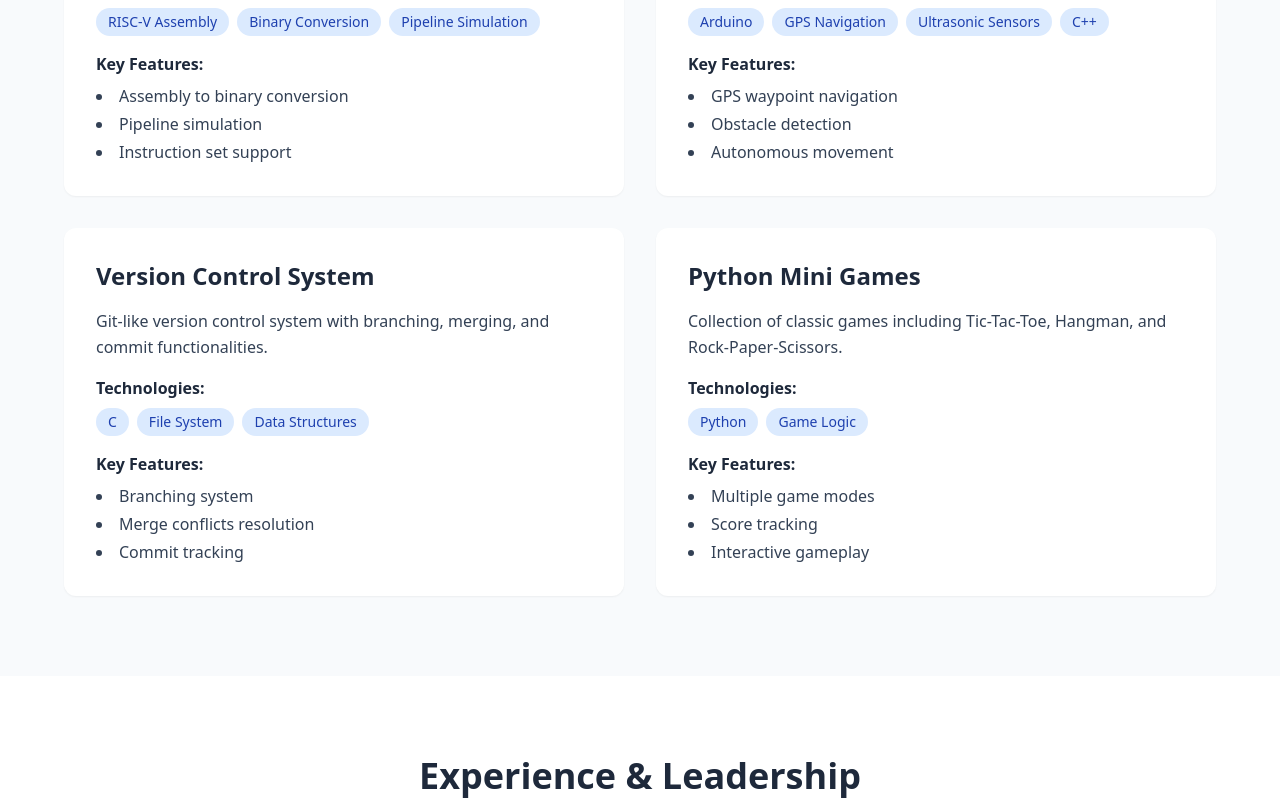
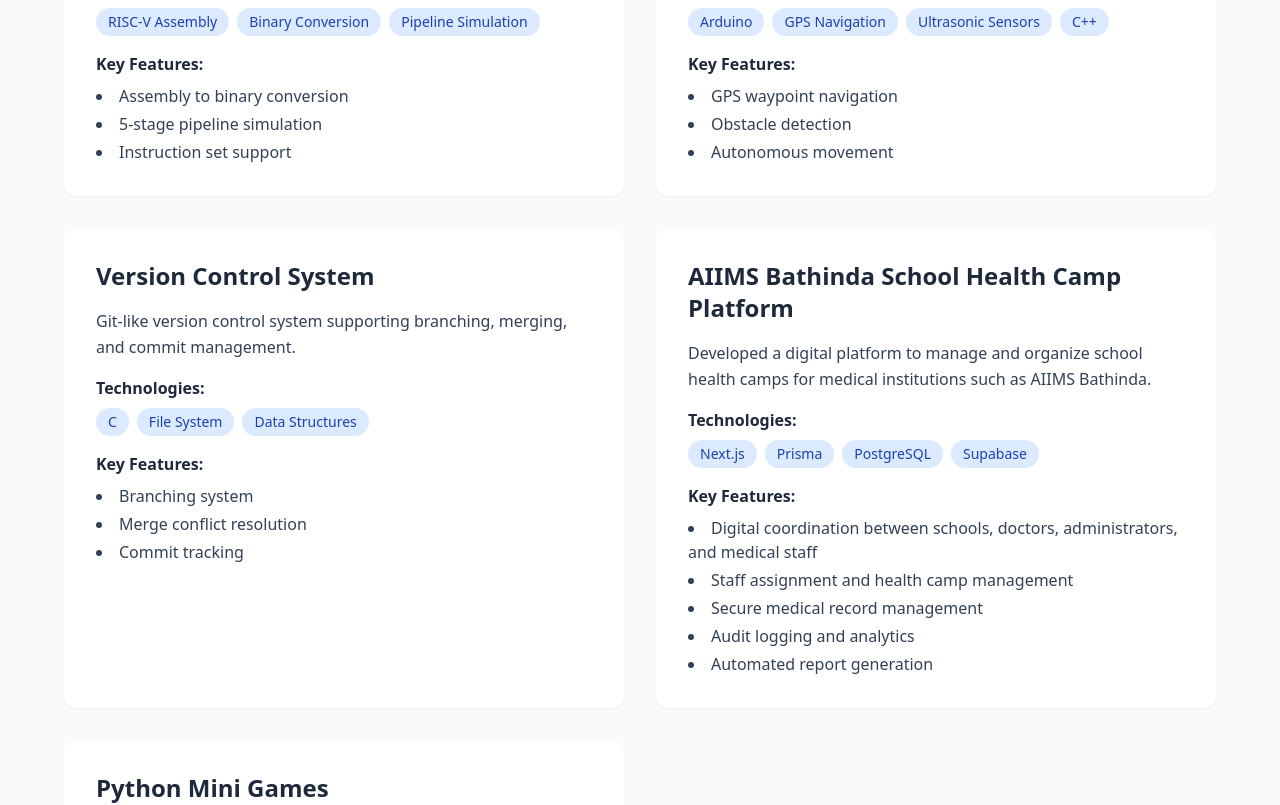
Before and after one commit to Prerna24122005/prerna-portfolio, a React (Vite) app: page / in a window 1280 px wide. Shown: the part 2208-3013 px from the top of the page. Built offline with nearby package versions, Linux system fonts and the light colour scheme.

Commit message:
Update Projects.tsx

```diff
--- a/src/components/Projects.tsx
+++ b/src/components/Projects.tsx
@@ -1,29 +1,82 @@
-
 const Projects = () => {
   const projects = [
     {
       title: "RISC-V Assembler",
-      description: "Converts RISC-V assembly to binary, simulates pipelining with comprehensive instruction support.",
-      technologies: ["RISC-V Assembly", "Binary Conversion", "Pipeline Simulation"],
-      features: ["Assembly to binary conversion", "Pipeline simulation", "Instruction set support"]
+      description:
+        "Converts RISC-V assembly to binary and simulates a 5-stage instruction pipeline with comprehensive instruction support.",
+      technologies: [
+        "RISC-V Assembly",
+        "Binary Conversion",
+        "Pipeline Simulation"
+      ],
+      features: [
+        "Assembly to binary conversion",
+        "5-stage pipeline simulation",
+        "Instruction set support"
+      ]
     },
     {
       title: "Rover Bot (GPS)",
-      description: "Autonomous rover that moves to GPS waypoints with obstacle detection using ultrasonic sensors.",
-      technologies: ["Arduino", "GPS Navigation", "Ultrasonic Sensors", "C++"],
-      features: ["GPS waypoint navigation", "Obstacle detection", "Autonomous movement"]
+      description:
+        "Autonomous rover that moves to GPS waypoints with obstacle detection using ultrasonic sensors.",
+      technologies: [
+        "Arduino",
+        "GPS Navigation",
+        "Ultrasonic Sensors",
+        "C++"
+      ],
+      features: [
+        "GPS waypoint navigation",
+        "Obstacle detection",
+        "Autonomous movement"
+      ]
     },
     {
       title: "Version Control System",
-      description: "Git-like version control system with branching, merging, and commit functionalities.",
-      technologies: ["C", "File System", "Data Structures"],
-      features: ["Branching system", "Merge conflicts resolution", "Commit tracking"]
+      description:
+        "Git-like version control system supporting branching, merging, and commit management.",
+      technologies: [
+        "C",
+        "File System",
+        "Data Structures"
+      ],
+      features: [
+        "Branching system",
+        "Merge conflict resolution",
+        "Commit tracking"
+      ]
+    },
+    {
+      title: "AIIMS Bathinda School Health Camp Platform",
+      description:
+        "Developed a digital platform to manage and organize school health camps for medical institutions such as AIIMS Bathinda.",
+      technologies: [
+        "Next.js",
+        "Prisma",
+        "PostgreSQL",
+        "Supabase"
+      ],
+      features: [
+        "Digital coordination between schools, doctors, administrators, and medical staff",
+        "Staff assignment and health camp management",
+        "Secure medical record management",
+        "Audit logging and analytics",
+        "Automated report generation"
+      ]
     },
     {
       title: "Python Mini Games",
-      description: "Collection of classic games including Tic-Tac-Toe, Hangman, and Rock-Paper-Scissors.",
-      technologies: ["Python", "Game Logic"],
-      features: ["Multiple game modes", "Score tracking", "Interactive gameplay"]
+      description:
+        "Collection of classic games including Tic-Tac-Toe, Hangman, and Rock-Paper-Scissors.",
+      technologies: [
+        "Python",
+        "Game Logic"
+      ],
+      features: [
+        "Multiple game modes",
+        "Score tracking",
+        "Interactive gameplay"
+      ]
     }
   ];
 
@@ -31,23 +84,41 @@ const Projects = () => {
     <section id="projects" className="py-20 bg-slate-50">
       <div className="container mx-auto px-6">
         <div className="text-center mb-16">
-          <h2 className="text-4xl font-bold text-slate-800 mb-4">Projects</h2>
+          <h2 className="text-4xl font-bold text-slate-800 mb-4">
+            Projects
+          </h2>
+
           <p className="text-lg text-slate-600 max-w-2xl mx-auto">
-            Here are some of my notable projects that showcase my technical skills and problem-solving abilities.
+            Here are some of my notable projects that showcase my technical
+            skills and problem-solving abilities.
           </p>
         </div>
 
         <div className="grid grid-cols-1 md:grid-cols-2 gap-8 max-w-6xl mx-auto">
           {projects.map((project, index) => (
-            <div key={index} className="bg-white rounded-xl p-8 shadow-sm hover:shadow-lg transition-shadow">
-              <h3 className="text-2xl font-semibold text-slate-800 mb-4">{project.title}</h3>
-              <p className="text-slate-700 mb-4 leading-relaxed">{project.description}</p>
+            <div
+              key={index}
+              className="bg-white rounded-xl p-8 shadow-sm hover:shadow-lg transition-shadow"
+            >
+              <h3 className="text-2xl font-semibold text-slate-800 mb-4">
+                {project.title}
+              </h3>
+
+              <p className="text-slate-700 mb-4 leading-relaxed">
+                {project.description}
+              </p>
 
               <div className="mb-4">
-                <h4 className="font-semibold text-slate-800 mb-2">Technologies:</h4>
+                <h4 className="font-semibold text-slate-800 mb-2">
+                  Technologies:
+                </h4>
+
                 <div className="flex flex-wrap gap-2">
                   {project.technologies.map((tech, techIndex) => (
-                    <span key={techIndex} className="bg-blue-100 text-blue-800 px-3 py-1 rounded-full text-sm">
+                    <span
+                      key={techIndex}
+                      className="bg-blue-100 text-blue-800 px-3 py-1 rounded-full text-sm"
+                    >
                       {tech}
                     </span>
                   ))}
@@ -55,7 +126,10 @@ const Projects = () => {
               </div>
 
               <div>
-                <h4 className="font-semibold text-slate-800 mb-2">Key Features:</h4>
+                <h4 className="font-semibold text-slate-800 mb-2">
+                  Key Features:
+                </h4>
+
                 <ul className="list-disc list-inside text-slate-700 space-y-1">
                   {project.features.map((feature, featureIndex) => (
                     <li key={featureIndex}>{feature}</li>
```
